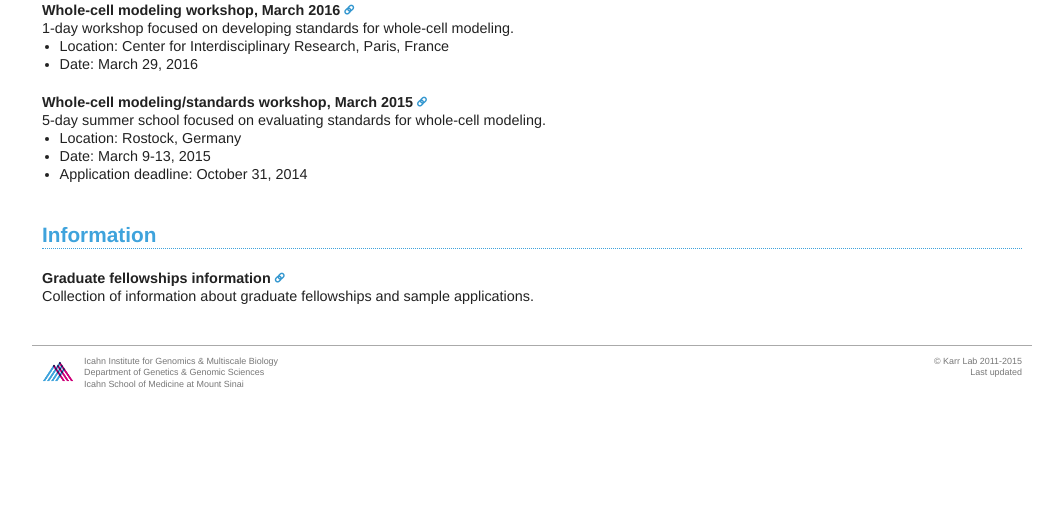
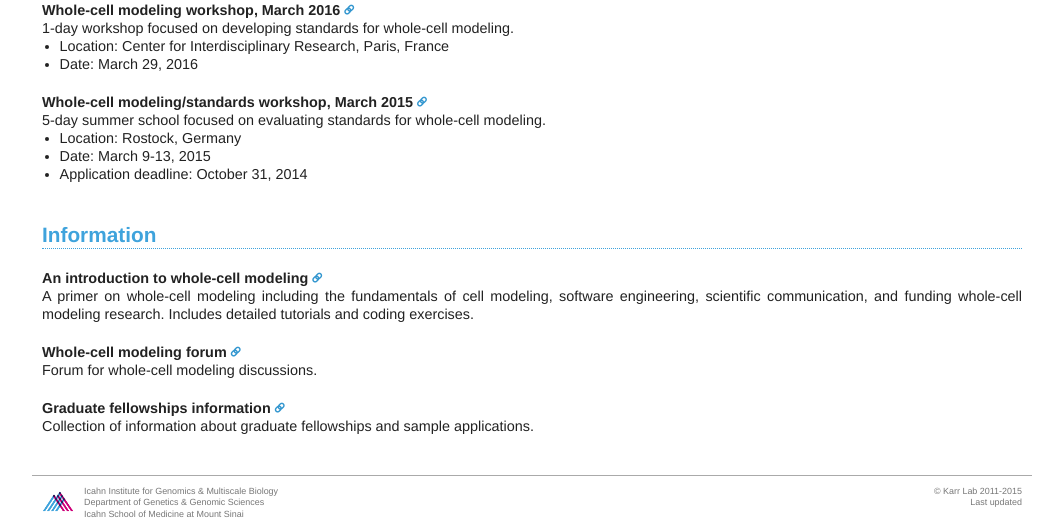
Before and after one commit to KarrLab/karr_lab_website, a Django app: template karrlab/templates/resources.html in a window 1280 px wide. Shown: the part 1077-1607 px from the top of the page, without its empty margins (108-1171 px from the left). Before the commit the page ends 1464 px from the top, so only its background shows below. Run offline with Django 3.2, Linux system fonts and the light colour scheme; the template is opened without the code that fills it, so the values that code supplies are empty.

Commit message:
adding intro to wc modeling to resources; updating Karr talks

```diff
--- a/karrlab/templates/peopleKarrCv.html
+++ b/karrlab/templates/peopleKarrCv.html
@@ -138,7 +138,8 @@
 </div>
 
 <div class="area"><h4>Invited presentations</h4>
-		<div class="item">ISMB Conference. Orlando FL, July 2016. <a href="http://dx.doi.org/10.7490/f1000research.1113292.1"><i class="fi-link"></i></a></div>
+		<div class="item">International Course on Theoretical and Applied Aspects of Systems Biology. Rio de Janeiro BR, July 2017. <a href="http://pseudomonas.procc.fiocruz.br/systems-biology-2017"><i class="fi-link"></i></a></div>
+        <div class="item">ISMB Conference. Orlando FL, July 2016. <a href="http://dx.doi.org/10.7490/f1000research.1113292.1"><i class="fi-link"></i></a></div>
 		<div class="item">Seattle Modeling Workshop. Seattle WA, May 2016.</div>
 		<div class="item">Bioinformatics and Systems Biology Conference. Lunteren NL, Apr 2016.</div>
 		<div class="item">Bioinformatics and Systems Biology Conference PhD Retreat. Lunteren NL, Apr 2016.</div>
--- a/karrlab/templates/resources.html
+++ b/karrlab/templates/resources.html
@@ -145,6 +145,26 @@
 
 <div class="block">
 	<div class="block-head">
+			<b>An introduction to whole-cell modeling</b>
+			<a href="http://intro-to-wc-modeling.readthedocs.io"><i class="fi-link" title="Info"></i></a>
+	</div>
+	<div class="block-body">
+		<p>A primer on whole-cell modeling including the fundamentals of cell modeling, software engineering, scientific communication, and funding whole-cell modeling research. Includes detailed tutorials and coding exercises.</p>
+	</div>
+</div>
+
+<div class="block">
+	<div class="block-head">
+			<b>Whole-cell modeling forum</b>
+			<a href="http://www.wholecell.org/forum/"><i class="fi-link" title="Info"></i></a>
+	</div>
+	<div class="block-body">
+		<p>Forum for whole-cell modeling discussions.</p>
+	</div>
+</div>
+
+<div class="block">
+	<div class="block-head">
 			<b>Graduate fellowships information</b>
 			<a href="{% url resourcesGradFellowships %}"><i class="fi-link" title="Info"></i></a>
 	</div>
```
Also changed, not shown: karrlab/templates/publications.html (+17 -0 lines).
